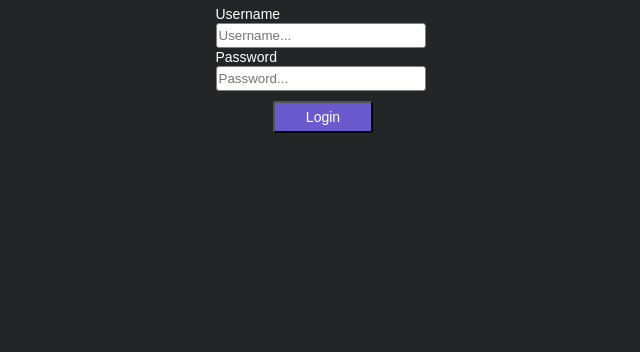
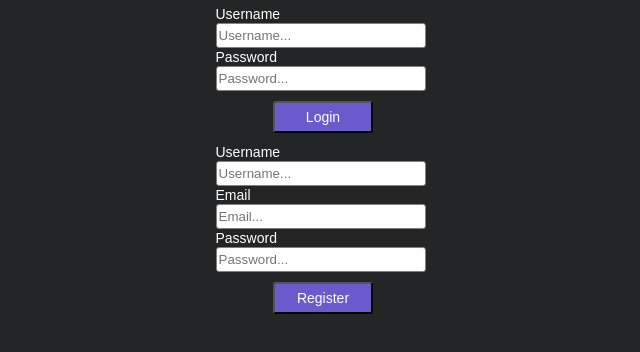
Before and after one commit to Csprier/grimoire-client2, a React (Create React App) app: page / in a window 1280 px wide. Shown: the top 352 px of the page, without its empty margins (317-957 px from the left). Built offline with nearby package versions, Linux system fonts and the light colour scheme; no server answers.

Commit message:
Moved old register files to junk. Created register.jsx and register.styled.js and imported it to LandingPage to test it works, which it does.

```diff
--- a/src/components/LandingPage/LandingPage.jsx
+++ b/src/components/LandingPage/LandingPage.jsx
@@ -9,6 +9,7 @@ import LandingPageContainer from './LandingPage.styled';
 
 /** Components */
 import Login from '../Login/Login';
+import Register from '../Register/Register';
 
 const LandingPage = () => {
   if (Util.DATA.loadAuthToken()) {
@@ -18,6 +19,7 @@ const LandingPage = () => {
   return(
     <LandingPageContainer>
       <Login />
+      <Register />
     </LandingPageContainer>
   );
 };
--- /dev/null
+++ b/src/components/Register/Register.jsx
@@ -0,0 +1,84 @@
+import React from 'react';
+
+/** Custom Hooks */
+import useForm from '../../custom-hooks/useForm';
+
+/** Util */
+import Util from '../../utility/util';
+
+/** Styles */
+import {
+  ButtonContainer,
+  Error,
+  Input,
+  InputContainer,
+  Label,
+  RegisterButton,
+  RegisterContainer
+} from './Register.styled';
+
+
+const Register = () => {
+  const { values, handleChange, handleSubmit, errors } = useForm(register, Util.USER.validateRegister);
+
+  function register() {
+    console.log(values);
+    return Util.API.registerUser(values)
+      .then(() => Util.UI.redirectToDashboard())
+      .catch(err => console.error(err));
+  }
+
+  return (
+    <RegisterContainer onSubmit={handleSubmit}>
+      <InputContainer>
+        <Label>Username
+          <Input
+            className="input"
+            type="text"
+            name="username"
+            onChange={handleChange}
+            value={values.username || ''}
+            placeholder="Username..."
+            required
+          />
+          {errors.username && (
+            <Error>{errors.username}</Error>
+          )}
+        </Label>
+        <Label>Email
+          <Input
+            className="input"
+            type="text"
+            name="email"
+            onChange={handleChange}
+            value={values.email || ''}
+            placeholder="Email..."
+            required
+          />
+          {errors.email && (
+            <Error>{errors.email}</Error>
+          )}
+        </Label>
+        <Label>Password
+          <Input
+            className="input"
+            type="password"
+            name="password"
+            onChange={handleChange}
+            value={values.password  || ''}
+            placeholder="Password..."
+            required
+          />
+          {errors.password && (
+            <Error>{errors.password}</Error>
+          )}
+        </Label>
+      </InputContainer>
+      <ButtonContainer>
+        <RegisterButton type="submit">Register</RegisterButton>
+      </ButtonContainer>
+    </RegisterContainer>
+  )
+};
+
+export default Register;
--- /dev/null
+++ b/src/components/Register/Register.styled.js
@@ -0,0 +1,68 @@
+import styled from 'styled-components';
+
+const RegisterContainer = styled.form`
+  max-width: 250px;
+  height: auto;
+  margin: 0 auto;
+  padding: 0;
+  display: flex;
+  flex-direction: column;
+  color: white;
+`;
+
+const InputContainer = styled.div`
+  position: relative;
+  width: 90%;
+  height: auto;
+  margin: 0 auto;
+  padding: 5px;
+`;
+
+const Input = styled.input`
+  width: 98%;
+  height: 25px;
+  margin: 0 auto;
+  padding: 2px;
+  border: 1px solid gray;
+  border-radius: 3px;
+`;
+
+const Label = styled.label`
+  font-size: 14px;
+  font-family: Arial, Helvetica, sans-serif;
+  margin: 4px 0px;
+  padding: 0px;
+`;
+
+const ButtonContainer = styled.div`
+  width: 100%;
+  height: auto;
+  margin: 0;
+  padding: 5px;
+  text-align: center;
+`;
+
+const RegisterButton = styled.button`
+  width: 100px;
+  margin: 0 auto;
+  padding: 6px 8px;
+  background-color: slateblue;
+  color: white;
+  border-radius: 3px;
+  font-size: 14px;
+`;
+
+const Error = styled.p`
+  font-size: 12px;
+  color: red;
+`;
+
+export {
+  ButtonContainer,
+  Error,
+  Input,
+  InputContainer,
+  Label,
+  RegisterButton,
+  RegisterContainer
+};
--- a/src/components/Register.js
+++ b/src/components/junk/Register.js
@@ -1,8 +1,8 @@
 import React from 'react';
-import useForm from '../custom-hooks/useForm';
+import useForm from '../../custom-hooks/useForm';
 import './css/register.css';
 
-import Util from '../utility/util';
+import Util from '../../utility/util';
 
 const Register = () => {
   const { values, handleChange, handleSubmit, errors } = useForm(register, Util.USER.validateRegister);
```
Also changed, not shown: src/components/junk/login.css (renamed from src/components/css/login.css), src/components/junk/register.css (renamed from src/components/css/register.css).
